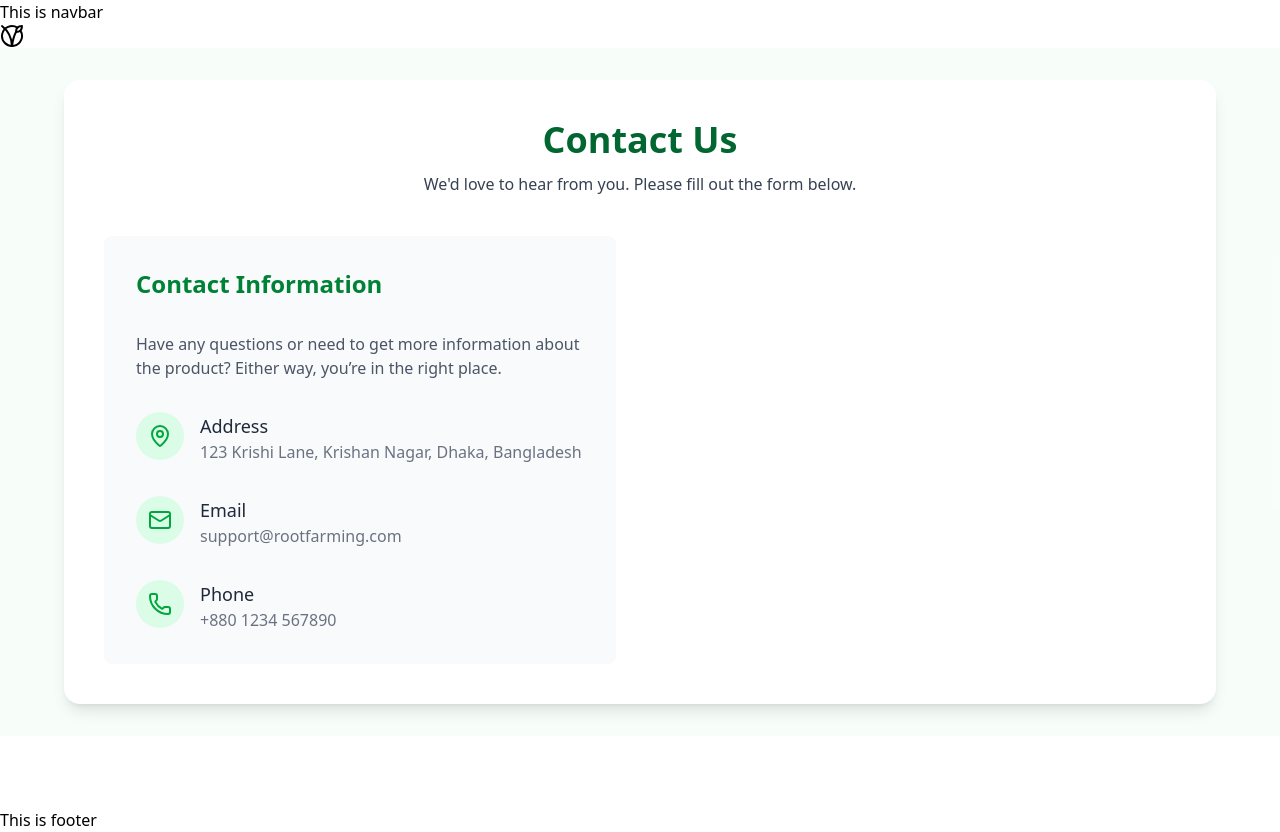
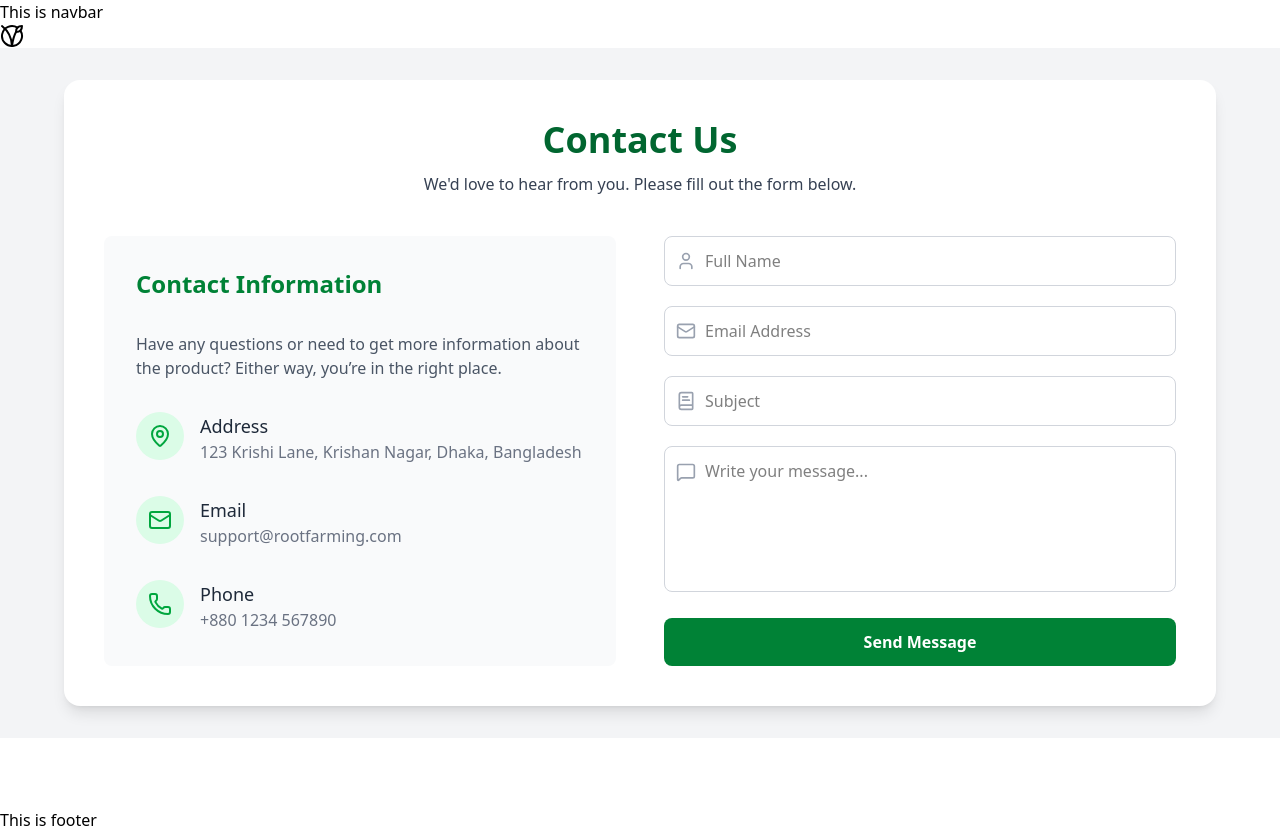
Before and after one commit to Subroto89/root-farming-frontend, a React (Vite) app: page /contact-us in a window 1280 px wide. Built offline with nearby package versions, Linux system fonts and the light colour scheme.

Commit message:
Contact Us Page Creation Complete

```diff
--- a/src/pages/ContactUsPage/ContactUs.jsx
+++ b/src/pages/ContactUsPage/ContactUs.jsx
@@ -1,9 +1,16 @@
-import { Mail, MapPin, Phone } from "lucide-react";
 import React from "react";
+import {
+  BookText,
+  Mail,
+  MapPin,
+  MessageSquare,
+  Phone,
+  User,
+} from "lucide-react";
 
 const ContactUs = () => {
   return (
-    <div className="bg-green-50/50 font-sans p-4 sm:p-8">
+    <div className="bg-gray-100 font-sans p-4 sm:p-8">
       <div className="max-w-6xl mx-auto bg-white p-6 sm:p-10 rounded-2xl shadow-lg">
         {/* Heading Section */}
         <div className="text-center mb-10">
@@ -56,11 +63,62 @@ const ContactUs = () => {
               </div>
             </div>
           </div>
-        </div>
+          {/* Right Side: Contact Form */}
+          <div>
+            <form className="space-y-5">
+              {/* Name Input */}
+              <div className="relative">
+                <User className="w-5 h-5 text-gray-400 absolute left-3 top-1/2 -translate-y-1/2" />
+                <input
+                  type="text"
+                  name="fullName"
+                  placeholder="Full Name"
+                  className="w-full p-3 pl-10 border border-gray-300 rounded-lg focus:ring-2 focus:ring-green-500 focus:border-transparent outline-none transition"
+                />
+              </div>
 
-        {/* Right Side: Contact Form */}
-        <div>
-          <form className="space-y-5"></form>
+              {/* Email Input */}
+              <div className="relative">
+                <Mail className="w-5 h-5 text-gray-400 absolute left-3 top-1/2 -translate-y-1/2" />
+                <input
+                  type="email"
+                  name="email"
+                  placeholder="Email Address"
+                  className="w-full p-3 pl-10 border border-gray-300 rounded-lg focus:ring-2 focus:ring-green-500 focus:border-transparent outline-none transition"
+                />
+              </div>
+
+              {/* Subject Input */}
+              <div className="relative">
+                <BookText className="w-5 h-5 text-gray-400 absolute left-3 top-1/2 -translate-y-1/2" />
+                <input
+                  type="text"
+                  name="subject"
+                  placeholder="Subject"
+                  className="w-full p-3 pl-10 border border-gray-300 rounded-lg focus:ring-2 focus:ring-green-500 focus:border-transparent outline-none transition"
+                />
+              </div>
+
+              {/* Message Textarea */}
+              <div className="relative">
+                <MessageSquare className="w-5 h-5 text-gray-400 absolute left-3 top-4" />
+                <textarea
+                  name="message"
+                  placeholder="Write your message..."
+                  rows="5"
+                  className="w-full p-3 pl-10 border border-gray-300 rounded-lg focus:ring-2 focus:ring-green-500 focus:border-transparent outline-none transition resize-none"
+                ></textarea>
+              </div>
+
+              {/* Submit Button */}
+              <button
+                type="button"
+                className="w-full py-3 px-6 bg-green-700 text-white font-semibold rounded-lg hover:bg-green-800 transition-colors duration-300"
+              >
+                Send Message
+              </button>
+            </form>
+          </div>
         </div>
       </div>
     </div>
```
